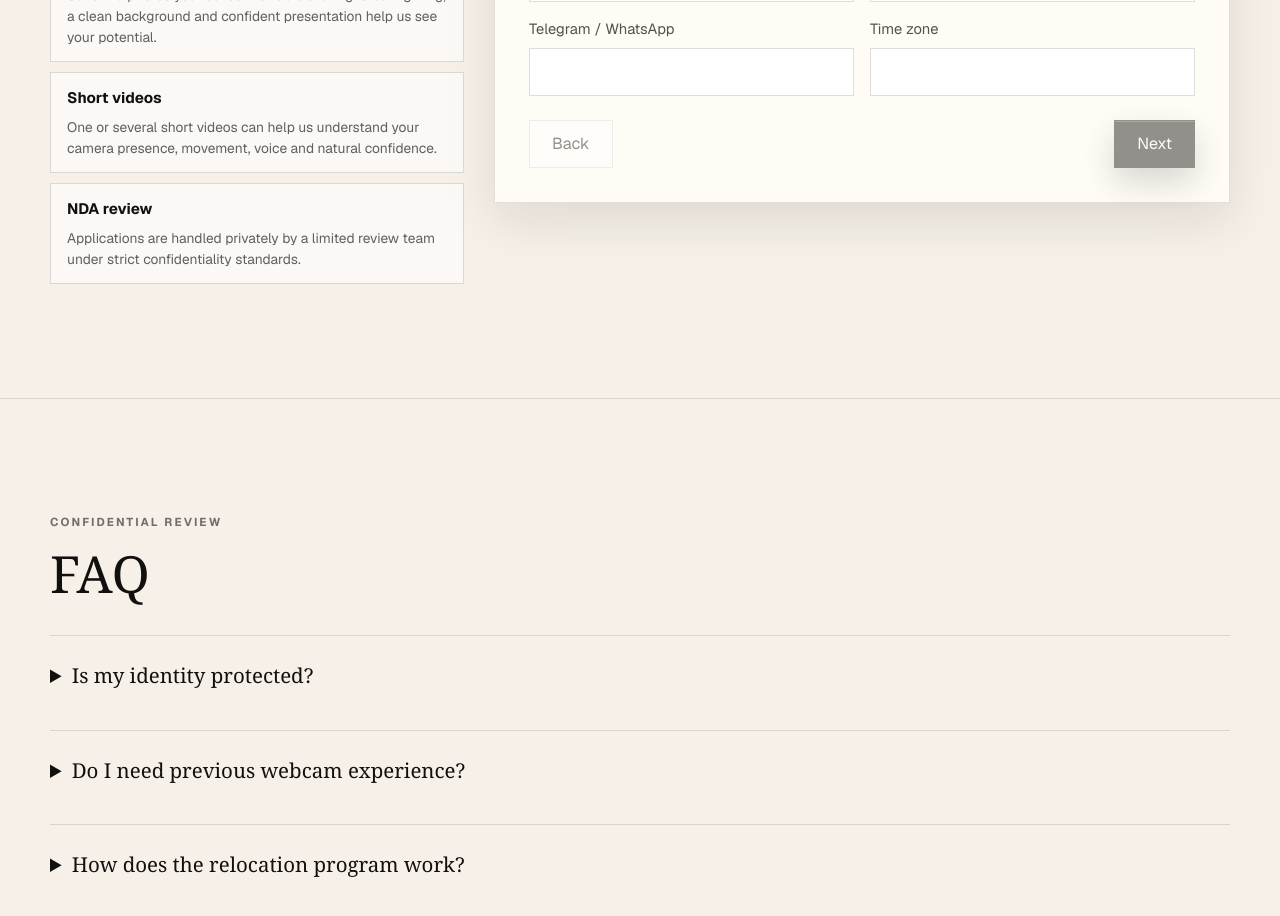
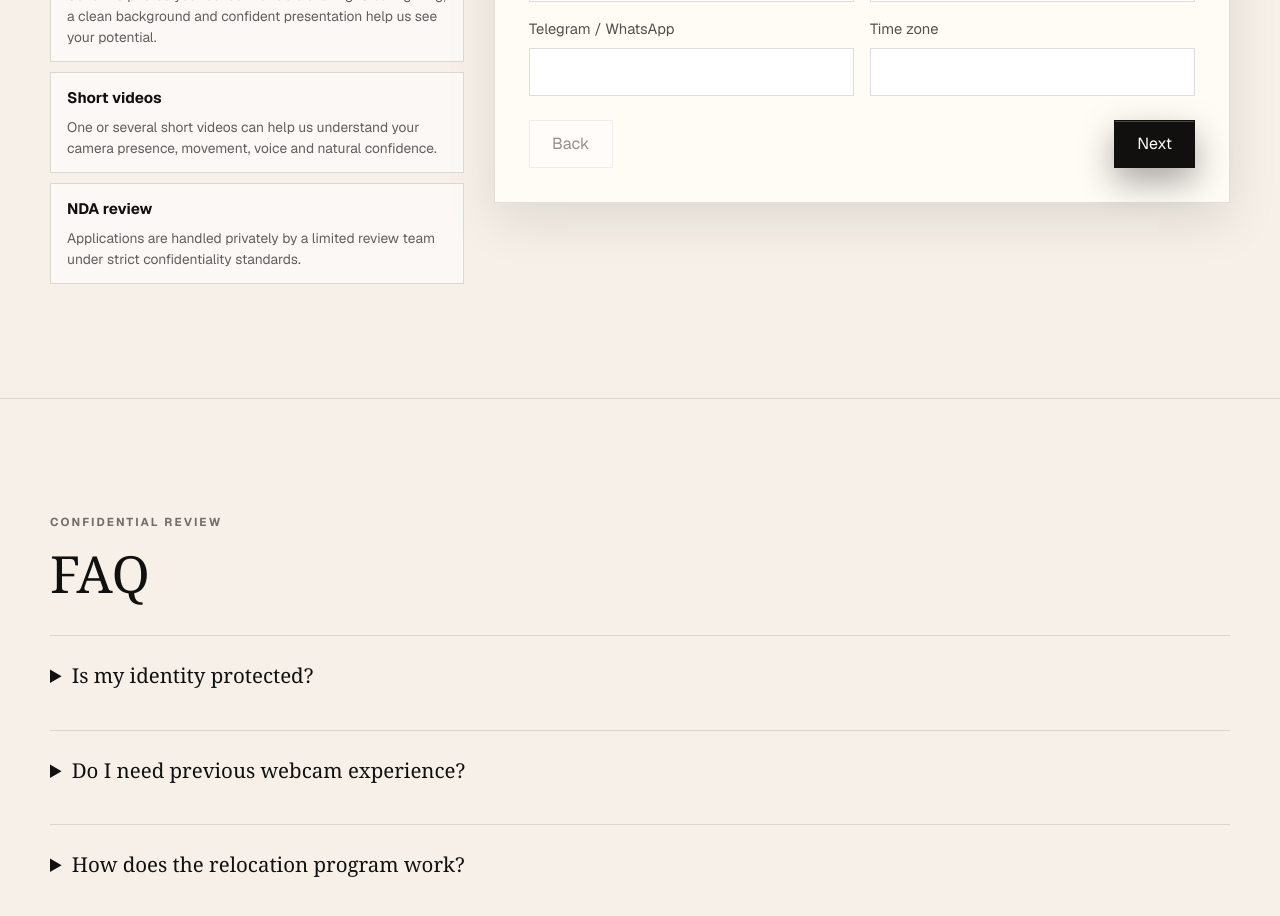
Before and after one commit to MaksatNiiazov/sgm_website, a Next.js app: page / in a window 1280 px wide. Shown: the part 5160-6076 px from the top of the page. Built offline with nearby package versions, Linux system fonts and the light colour scheme.

Commit message:
Make application fields optional

```diff
--- a/app/page.tsx
+++ b/app/page.tsx
@@ -595,21 +595,6 @@ export default function Home() {
   }
 
   function canAdvance() {
-    if (step === 0) {
-      return (
-        personal.fullName.trim() &&
-        Number(personal.age) >= 18 &&
-        personal.countryCity.trim() &&
-        personal.email.trim() &&
-        personal.messenger.trim() &&
-        personal.timezone.trim()
-      );
-    }
-
-    if (step === 1) {
-      return Object.values(answers).every((value) => value.trim().length > 0);
-    }
-
     return true;
   }
 
@@ -974,7 +959,6 @@ export default function Home() {
               <div className="form-grid">
                 <Field label={t.labels.fullName}>
                   <input
-                    required
                     value={personal.fullName}
                     onChange={(event) => updatePersonal("fullName", event.target.value)}
                   />
@@ -984,7 +968,6 @@ export default function Home() {
                     aria-invalid={validationError === "personalAge"}
                     className={validationError === "personalAge" ? "input-error" : ""}
                     min="18"
-                    required
                     type="number"
                     value={personal.age}
                     onChange={(event) => updatePersonal("age", event.target.value)}
@@ -992,14 +975,12 @@ export default function Home() {
                 </Field>
                 <Field label={t.labels.countryCity}>
                   <input
-                    required
                     value={personal.countryCity}
                     onChange={(event) => updatePersonal("countryCity", event.target.value)}
                   />
                 </Field>
                 <Field label={t.labels.email}>
                   <input
-                    required
                     type="email"
                     value={personal.email}
                     onChange={(event) => updatePersonal("email", event.target.value)}
@@ -1007,14 +988,12 @@ export default function Home() {
                 </Field>
                 <Field label={t.labels.messenger}>
                   <input
-                    required
                     value={personal.messenger}
                     onChange={(event) => updatePersonal("messenger", event.target.value)}
                   />
                 </Field>
                 <Field label={t.labels.timezone}>
                   <input
-                    required
                     value={personal.timezone}
                     onChange={(event) => updatePersonal("timezone", event.target.value)}
                   />
@@ -1028,8 +1007,7 @@ export default function Home() {
                   <Field key={key} label={t.questions[key]}>
                     {key === "englishLevel" ? (
                       <select
-                        required
-                        value={answers[key]}
+                            value={answers[key]}
                         onChange={(event) => updateAnswer(key, event.target.value)}
                       >
                         <option value="">{language === "en" ? "Select" : "Выбрать"}</option>
@@ -1041,8 +1019,7 @@ export default function Home() {
                       </select>
                     ) : key === "relocationOpen" ? (
                       <select
-                        required
-                        value={answers[key]}
+                            value={answers[key]}
                         onChange={(event) => updateAnswer(key, event.target.value)}
                       >
                         <option value="">{language === "en" ? "Select" : "Выбрать"}</option>
@@ -1054,8 +1031,7 @@ export default function Home() {
                       </select>
                     ) : (
                       <textarea
-                        required
-                        rows={key === "additionalInfo" ? 4 : 3}
+                            rows={key === "additionalInfo" ? 4 : 3}
                         value={answers[key]}
                         onChange={(event) => updateAnswer(key, event.target.value)}
                       />
```
